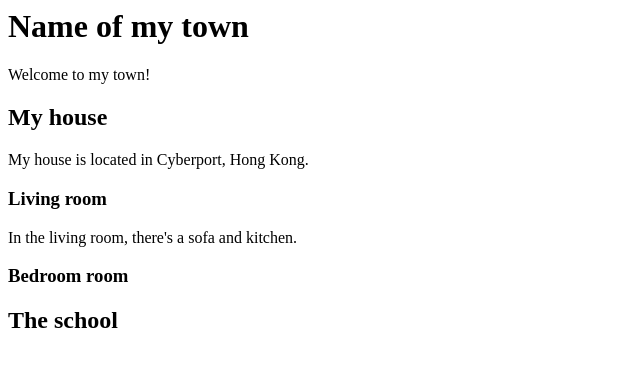
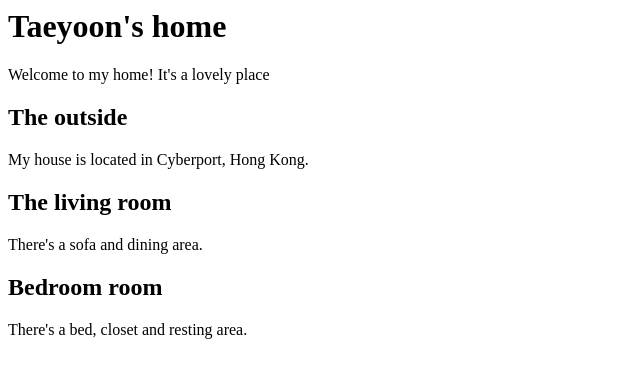
Before and after one commit to tchoi8/Ebenezer, a plain HTML site: page class-1/taeyoon.html in a window 1280 px wide. Shown: the whole page, without its empty margins (0-640 px from the left). Drawn offline with Linux system fonts and the light colour scheme.

Commit message:
angle brackets

```diff
--- a/class-1/taeyoon.html
+++ b/class-1/taeyoon.html
@@ -1,34 +1,28 @@
 <html>
 
 <head>
+
+<title> Taeyoon's home </title>
 
 </head>
 
 <body>
 
+<h1> Taeyoon's home </h1>
 
-<h1> Name of my town </h1>
+	<p> Welcome to my home! It's a lovely place</p>
 
-<p> Welcome to my town!</p>
+<h2> The outside </h1>
 
+	<p> My house is located in Cyberport, Hong Kong. </p>
 
-<h2> My house </h1>
+<h2> The living room </h2>
 
+	<p> There's a sofa and dining area.</p>
 
-<p> My house is located in Cyberport, Hong Kong. </p>
+<h2> Bedroom room </h2>
 
-<h3> Living room </h3>
-
-<p> In the living room, there's a sofa and kitchen.</p>
-
-<h3> Bedroom room </h3>
-
-
-
-<h2> The school </h1>
-
-<h1> </h1>
-
+	<p> There's a bed, closet and resting area. </p>
 
 </body>
 
```
Also changed, not shown: class-1/index.html (+4 -1 lines), class-1/suhyun.html (deleted, +0 -31 lines), index.html (+17 -1 lines).
